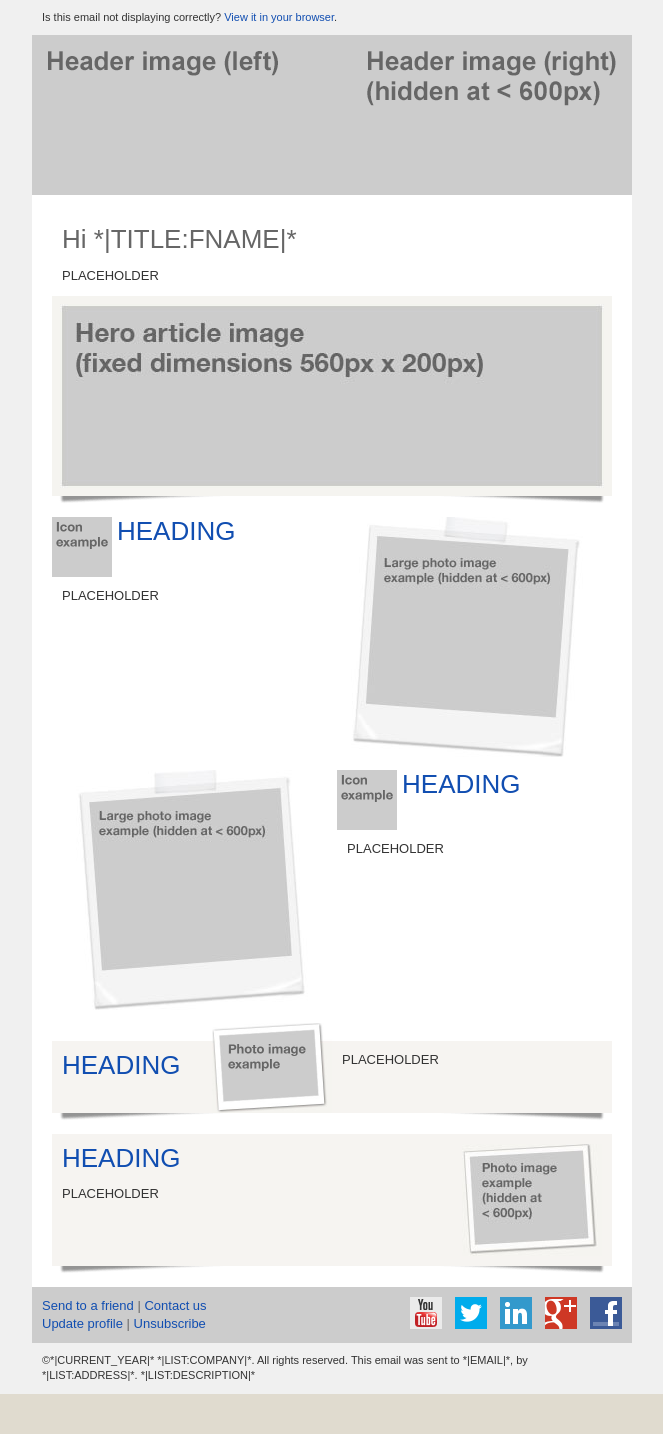
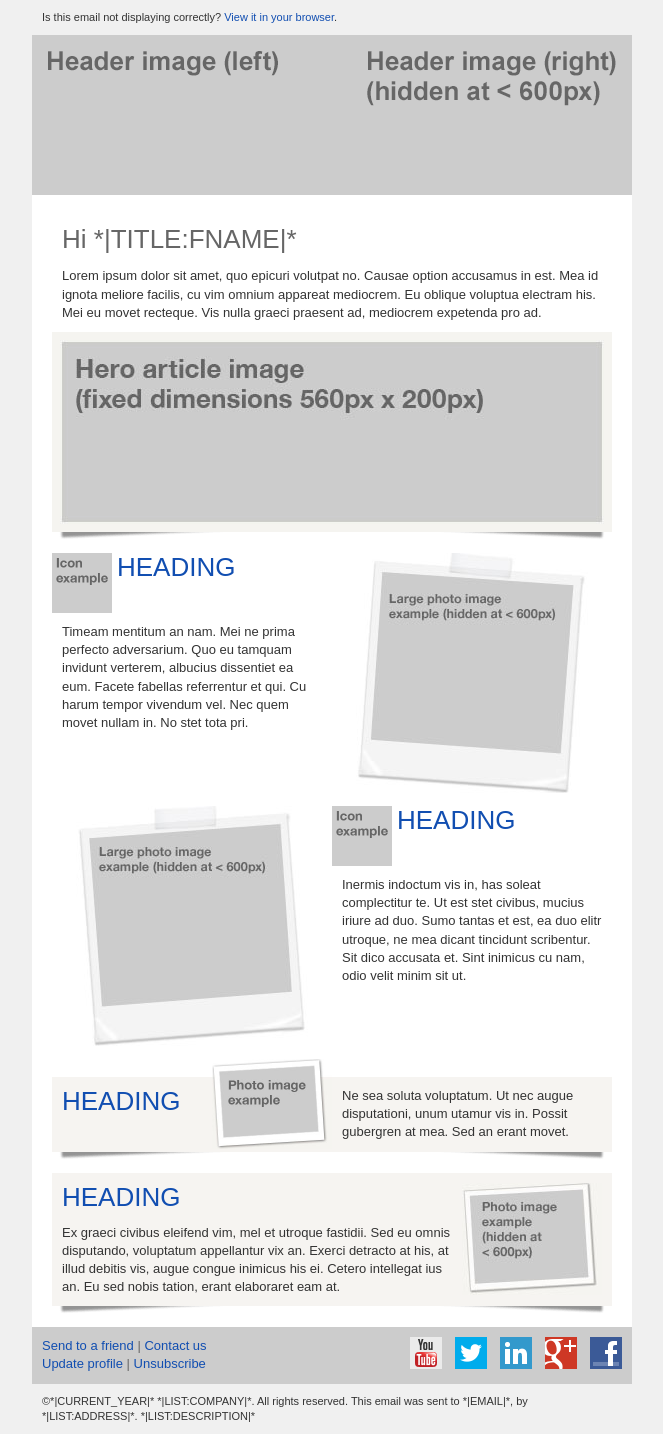
Before and after one commit to philwareham/responsive-email, a plain HTML site: page index.html in a window 1280 px wide. Shown: the whole page, without its empty margins (308-971 px from the left). Before the commit the page ends 1394 px from the top, so only its background shows below. Drawn offline with Linux system fonts and the light colour scheme.

Commit message:
Add lorem ipsum as text placeholders

```diff
--- a/index.html
+++ b/index.html
@@ -233,7 +233,7 @@ The yahoo attribute is added if you are using media queries for mobile devices (
 														<h1 style="color:#666666; margin-bottom:.5em;">Hi *|TITLE:FNAME|*</h1>
 														<!-- /hero article heading text -->
 														<!-- hero article paragraph text -->
-														<p style="margin-top:0; margin-bottom:0;">PLACEHOLDER</p>
+														<p style="margin-top:0; margin-bottom:0;">Lorem ipsum dolor sit amet, quo epicuri volutpat no. Causae option accusamus in est. Mea id ignota meliore facilis, cu vim omnium appareat mediocrem. Eu oblique voluptua electram his. Mei eu movet recteque. Vis nulla graeci praesent ad, mediocrem expetenda pro ad.</p>
 														<!-- /hero article paragraph text -->
 													</td>
 												</tr>
@@ -280,7 +280,7 @@ The yahoo attribute is added if you are using media queries for mobile devices (
 											<table width="100%" cellpadding="10" cellspacing="0" border="0">
 												<tr valign="top">
 													<td>
-														<p style="margin-top:0; margin-bottom:0;">PLACEHOLDER</p>
+														<p style="margin-top:0; margin-bottom:0;">Timeam mentitum an nam. Mei ne prima perfecto adversarium. Quo eu tamquam invidunt verterem, albucius dissentiet ea eum. Facete fabellas referrentur et qui. Cu harum tempor vivendum vel. Nec quem movet nullam in. No stet tota pri.</p>
 													</td>
 												</tr>
 											</table>
@@ -325,7 +325,7 @@ The yahoo attribute is added if you are using media queries for mobile devices (
 											<table width="100%" cellpadding="10" cellspacing="0" border="0">
 												<tr valign="top">
 													<td>
-														<p style="margin-top:0; margin-bottom:0;">PLACEHOLDER</p>
+														<p style="margin-top:0; margin-bottom:0;">Inermis indoctum vis in, has soleat complectitur te. Ut est stet civibus, mucius iriure ad duo. Sumo tantas et est, ea duo elitr utroque, ne mea dicant tincidunt scribentur. Sit dico accusata et. Sint inimicus cu nam, odio velit minim sit ut.</p>
 													</td>
 												</tr>
 											</table>
@@ -394,7 +394,7 @@ The yahoo attribute is added if you are using media queries for mobile devices (
 														<table width="100%" cellpadding="10" cellspacing="0" border="0">
 															<tr>
 																<td>
-																	<p style="margin-top:0; margin-bottom:0;">PLACEHOLDER</p>
+																	<p style="margin-top:0; margin-bottom:0;">Ne sea soluta voluptatum. Ut nec augue disputationi, unum utamur vis in. Possit gubergren at mea. Sed an erant movet.</p>
 																</td>
 															</tr>
 														</table>
@@ -421,7 +421,7 @@ The yahoo attribute is added if you are using media queries for mobile devices (
 												<tr>
 													<td>
 														<h1 style="font-size:26px; line-height:1.07692307692308; font-weight:normal; margin-top:0; margin-bottom:.5em; color:#666666;"><a style="color:#114eb1;" href="#" target="_blank">HEADING</a> <a class="hide" href="#" target="_blank"><img style="display:block; border:none; outline:none; text-decoration:none; margin-left:5px;" align="right" src="img/secondary-article-long-story.jpg" width="140" height="112" border="0" alt="" /></a></h1>
-														<p style="margin-top:0; margin-bottom:0;">PLACEHOLDER</p>
+														<p style="margin-top:0; margin-bottom:0;">Ex graeci civibus eleifend vim, mel et utroque fastidii. Sed eu omnis disputando, voluptatum appellantur vix an. Exerci detracto at his, at illud debitis vis, augue congue inimicus his ei. Cetero intellegat ius an. Eu sed nobis tation, erant elaboraret eam at.</p>
 													</td>
 												</tr>
 											</table>
```
